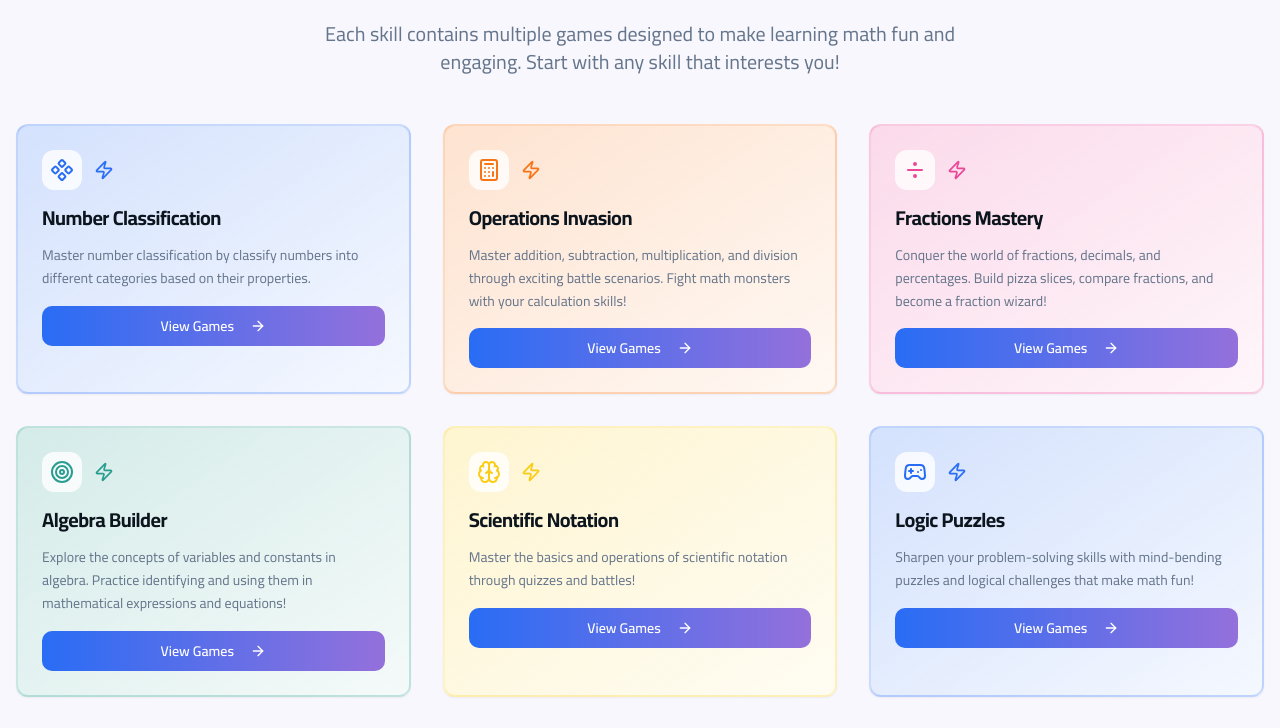
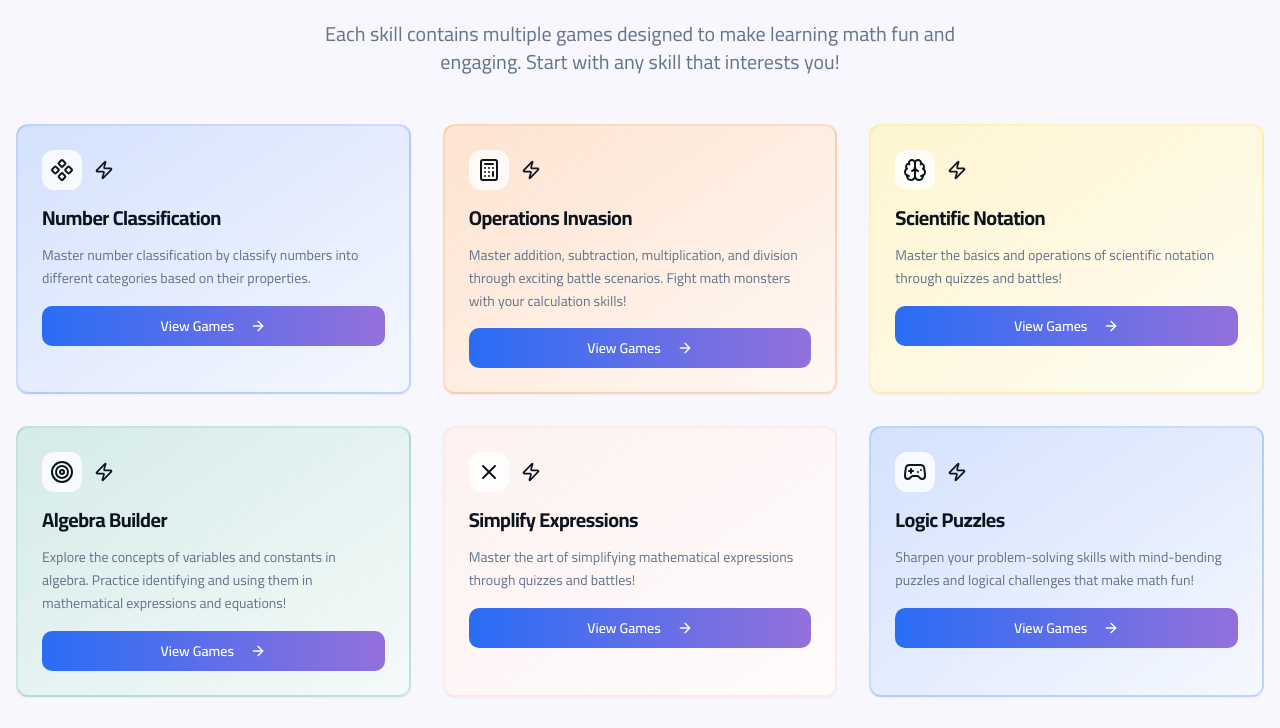
Before and after one commit to sanwaralkmali/math-skill-portal, a React (Vite) app: page / in a window 1280 px wide. Shown: the part 524-1252 px from the top of the page. Built offline with nearby package versions, Linux system fonts and the light colour scheme.

Commit message:
Adding new Skill {Simpilfy expressions

```diff
--- a/src/components/ui/skill-card.tsx
+++ b/src/components/ui/skill-card.tsx
@@ -1,23 +1,66 @@
 import { Link } from "react-router-dom";
 import { Button } from "@/components/ui/button";
-import { Card, CardContent, CardDescription, CardHeader, CardTitle } from "@/components/ui/card";
+import {
+  Card,
+  CardContent,
+  CardDescription,
+  CardHeader,
+  CardTitle,
+} from "@/components/ui/card";
 import { ArrowRight, Calculator, Zap } from "lucide-react";
 
 interface SkillCardProps {
   title: string;
   description: string;
   skillName: string;
-  color: "orange" | "pink" | "yellow" | "teal" | "primary" | "secondary";
+  color:
+    | "orange"
+    | "pink"
+    | "yellow"
+    | "teal"
+    | "primary"
+    | "secondary"
+    | "blue"
+    | "green"
+    | "red"
+    | "purple"
+    | "cyan"
+    | "lime"
+    | "amber"
+    | "indigo"
+    | "rose"
+    | "violet"
+    | "sky";
   icon?: React.ReactNode;
 }
 
 const colorClasses = {
-  orange: "from-game-orange/20 to-game-orange/5 border-game-orange/20 hover:border-game-orange/40",
+  orange:
+    "from-game-orange/20 to-game-orange/5 border-game-orange/20 hover:border-game-orange/40",
   pink: "from-game-pink/20 to-game-pink/5 border-game-pink/20 hover:border-game-pink/40",
-  yellow: "from-game-yellow/20 to-game-yellow/5 border-game-yellow/20 hover:border-game-yellow/40",
+  yellow:
+    "from-game-yellow/20 to-game-yellow/5 border-game-yellow/20 hover:border-game-yellow/40",
   teal: "from-game-teal/20 to-game-teal/5 border-game-teal/20 hover:border-game-teal/40",
-  primary: "from-primary/20 to-primary/5 border-primary/20 hover:border-primary/40",
-  secondary: "from-secondary/20 to-secondary/5 border-secondary/20 hover:border-secondary/40",
+  blue: "from-game-blue/20 to-game-blue/5 border-game-blue/20 hover:border-game-blue/40",
+  green:
+    "from-game-green/20 to-game-green/5 border-game-green/20 hover:border-game-green/40",
+  red: "from-game-red/20 to-game-red/5 border-game-red/20 hover:border-game-red/40",
+  purple:
+    "from-game-purple/20 to-game-purple/5 border-game-purple/20 hover:border-game-purple/40",
+  cyan: "from-game-cyan/20 to-game-cyan/5 border-game-cyan/20 hover:border-game-cyan/40",
+  lime: "from-game-lime/20 to-game-lime/5 border-game-lime/20 hover:border-game-lime/40",
+  amber:
+    "from-game-amber/20 to-game-amber/5 border-game-amber/20 hover:border-game-amber/40",
+  indigo:
+    "from-game-indigo/20 to-game-indigo/5 border-game-indigo/20 hover:border-game-indigo/40",
+  rose: "from-game-rose/20 to-game-rose/5 border-game-rose/20 hover:border-game-rose/40",
+  violet:
+    "from-game-violet/20 to-game-violet/5 border-game-violet/20 hover:border-game-violet/40",
+  sky: "from-game-sky/20 to-game-sky/5 border-game-sky/20 hover:border-game-sky/40",
+  primary:
+    "from-primary/20 to-primary/5 border-primary/20 hover:border-primary/40",
+  secondary:
+    "from-secondary/20 to-secondary/5 border-secondary/20 hover:border-secondary/40",
 };
 
 const iconClasses = {
@@ -25,19 +68,38 @@ const iconClasses = {
   pink: "text-game-pink",
   yellow: "text-game-yellow",
   teal: "text-game-teal",
+  blue: "text-game-blue",
+  green: "text-game-green",
+  red: "text-game-red",
+  purple: "text-game-purple",
+  cyan: "text-game-cyan",
+  lime: "text-game-lime",
+  amber: "text-game-amber",
+  indigo: "text-game-indigo",
+  rose: "text-game-rose",
+  violet: "text-game-violet",
+  sky: "text-game-sky",
   primary: "text-primary",
   secondary: "text-secondary",
 };
 
-export const SkillCard = ({ title, description, skillName, color, icon }: SkillCardProps) => {
+export const SkillCard = ({
+  title,
+  description,
+  skillName,
+  color,
+  icon,
+}: SkillCardProps) => {
   return (
-    <Card className={`group h-full transition-all duration-300 hover:shadow-xl hover:-translate-y-2 bg-gradient-to-br ${colorClasses[color]} border-2 cursor-pointer`}>
+    <Card
+      className={`group h-full transition-all duration-300 hover:shadow-xl hover:-translate-y-2 bg-gradient-to-br ${colorClasses[color]} border-2 cursor-pointer`}
+    >
       <CardHeader className="pb-3">
         <div className="flex items-center space-x-3 mb-2">
-          <div className={`p-2 rounded-lg bg-white/80 ${iconClasses[color]}`}>
+          <div className={`p-2 rounded-lg bg-white/80 text-foreground`}>
             {icon || <Calculator className="h-6 w-6" />}
           </div>
-          <Zap className={`h-5 w-5 ${iconClasses[color]} group-hover:animate-bounce`} />
+          <Zap className="h-5 w-5 text-foreground group-hover:animate-bounce" />
         </div>
         <CardTitle className="text-xl font-bold text-foreground group-hover:text-primary transition-colors">
           {title}
--- a/src/index.css
+++ b/src/index.css
@@ -47,6 +47,17 @@
     --game-pink: 330 81% 60%;
     --game-yellow: 48 96% 53%;
     --game-teal: 173 58% 39%;
+    --game-blue: 210 100% 85%;
+    --game-green: 140 70% 80%;
+    --game-red: 0 80% 85%;
+    --game-purple: 270 80% 88%;
+    --game-cyan: 190 80% 85%;
+    --game-lime: 90 80% 85%;
+    --game-amber: 45 100% 80%;
+    --game-indigo: 240 80% 85%;
+    --game-rose: 340 80% 88%;
+    --game-violet: 260 80% 88%;
+    --game-sky: 200 80% 88%;
 
     /* Gradients */
     --gradient-primary: linear-gradient(135deg, hsl(var(--primary)), hsl(var(--primary-glow)));
--- a/src/pages/Index.tsx
+++ b/src/pages/Index.tsx
@@ -1,56 +1,74 @@
-import { Component, Calculator, Divide, Target, Brain, Gamepad2, Trophy } from "lucide-react";
+import {
+  Component,
+  Calculator,
+  Divide,
+  X,
+  Target,
+  Brain,
+  Gamepad2,
+  Trophy,
+} from "lucide-react";
 import { SkillCard } from "@/components/ui/skill-card";
 
 const mathSkills = [
   {
     title: "Number Classification",
-    description: "Master number classification by classify numbers into different categories based on their properties.",
+    description:
+      "Master number classification by classify numbers into different categories based on their properties.",
     skillName: "classification-numbers",
     color: "primary" as const,
-    icon: <Component className="h-6 w-6" />
+    icon: <Component className="h-6 w-6" />,
   },
   {
     title: "Operations Invasion",
-    description: "Master addition, subtraction, multiplication, and division through exciting battle scenarios. Fight math monsters with your calculation skills!",
+    description:
+      "Master addition, subtraction, multiplication, and division through exciting battle scenarios. Fight math monsters with your calculation skills!",
     skillName: "operations-invasion",
     color: "orange" as const,
-    icon: <Calculator className="h-6 w-6" />
-  },
-  {
-    title: "Fractions Mastery",
-    description: "Conquer the world of fractions, decimals, and percentages. Build pizza slices, compare fractions, and become a fraction wizard!",
-    skillName: "fractions-mastery",
-    color: "pink" as const,
-    icon: <Divide className="h-6 w-6" />
-  },
-  {
-    title: "Algebra Builder",
-    description: "Explore the concepts of variables and constants in algebra. Practice identifying and using them in mathematical expressions and equations!",
-    skillName: "algebra-builder",
-    color: "teal" as const,
-    icon: <Target className="h-6 w-6" />
+    icon: <Calculator className="h-6 w-6" />,
   },
   {
     title: "Scientific Notation",
-    description: "Master the basics and operations of scientific notation through quizzes and battles!",
+    description:
+      "Master the basics and operations of scientific notation through quizzes and battles!",
     skillName: "scientific-notation",
     color: "yellow" as const,
-    icon: <Brain className="h-6 w-6" />
+    icon: <Brain className="h-6 w-6" />,
+  },
+
+  {
+    title: "Algebra Builder",
+    description:
+      "Explore the concepts of variables and constants in algebra. Practice identifying and using them in mathematical expressions and equations!",
+    skillName: "algebra-builder",
+    color: "teal" as const,
+    icon: <Target className="h-6 w-6" />,
   },
   {
+    title: "Simplify Expressions",
+    description:
+      "Master the art of simplifying mathematical expressions through quizzes and battles!",
+    skillName: "simplify-expressions",
+    color: "red" as const,
+    icon: <X className="h-6 w-6" />,
+  },
+
+  {
     title: "Logic Puzzles",
-    description: "Sharpen your problem-solving skills with mind-bending puzzles and logical challenges that make math fun!",
+    description:
+      "Sharpen your problem-solving skills with mind-bending puzzles and logical challenges that make math fun!",
     skillName: "logic-puzzles",
     color: "primary" as const,
-    icon: <Gamepad2 className="h-6 w-6" />
+    icon: <Gamepad2 className="h-6 w-6" />,
   },
   {
     title: "Math Olympics",
-    description: "Compete in mathematical challenges across all skill levels. From basic arithmetic to advanced problem solving!",
+    description:
+      "Compete in mathematical challenges across all skill levels. From basic arithmetic to advanced problem solving!",
     skillName: "math-olympics",
     color: "secondary" as const,
-    icon: <Trophy className="h-6 w-6" />
-  }
+    icon: <Trophy className="h-6 w-6" />,
+  },
 ];
 
 const Index = () => {
@@ -68,9 +86,15 @@ const Index = () => {
               Choose your skill and embark on an educational adventure!
             </p>
             <div className="flex flex-wrap justify-center gap-4 text-white/80">
-              <span className="bg-white/20 px-4 py-2 rounded-full">✨ Interactive Learning</span>
-              <span className="bg-white/20 px-4 py-2 rounded-full">🎯 Skill-Based Progression</span>
-              <span className="bg-white/20 px-4 py-2 rounded-full">🏆 Achievement System</span>
+              <span className="bg-white/20 px-4 py-2 rounded-full">
+                ✨ Interactive Learning
+              </span>
+              <span className="bg-white/20 px-4 py-2 rounded-full">
+                🎯 Skill-Based Progression
+              </span>
+              <span className="bg-white/20 px-4 py-2 rounded-full">
+                🏆 Achievement System
+              </span>
             </div>
           </div>
         </div>
@@ -83,8 +107,8 @@ const Index = () => {
             Choose Your Math Adventure
           </h2>
           <p className="text-xl text-muted-foreground max-w-2xl mx-auto">
-            Each skill contains multiple games designed to make learning math fun and engaging.
-            Start with any skill that interests you!
+            Each skill contains multiple games designed to make learning math
+            fun and engaging. Start with any skill that interests you!
           </p>
         </div>
 
@@ -105,9 +129,7 @@ const Index = () => {
       {/* Footer */}
       <footer className="bg-muted py-8 mt-16">
         <div className="container mx-auto px-4 text-center">
-          <p className="text-muted-foreground">
-            🎓 Learn • 🎮 Play • 🚀 Excel
-          </p>
+          <p className="text-muted-foreground">🎓 Learn • 🎮 Play • 🚀 Excel</p>
         </div>
       </footer>
     </div>
--- a/tailwind.config.ts
+++ b/tailwind.config.ts
@@ -69,7 +69,18 @@ export default {
 					orange: 'hsl(var(--game-orange))',
 					pink: 'hsl(var(--game-pink))',
 					yellow: 'hsl(var(--game-yellow))',
-					teal: 'hsl(var(--game-teal))'
+					teal: 'hsl(var(--game-teal))',
+					blue: 'hsl(var(--game-blue))',
+					green: 'hsl(var(--game-green))',
+					red: 'hsl(var(--game-red))',
+					purple: 'hsl(var(--game-purple))',
+					cyan: 'hsl(var(--game-cyan))',
+					lime: 'hsl(var(--game-lime))',
+					amber: 'hsl(var(--game-amber))',
+					indigo: 'hsl(var(--game-indigo))',
+					rose: 'hsl(var(--game-rose))',
+					violet: 'hsl(var(--game-violet))',
+					sky: 'hsl(var(--game-sky))',
 				}
 			},
 			borderRadius: {
```
Also changed, not shown: public/data/algebra-builder.json (+8 -8 lines), public/data/classification-numbers.json (+6 -6 lines), public/data/fractions-mastery.json (deleted, +0 -25 lines), public/data/operations-invasion.json (+6 -6 lines), public/data/rational-conversion.json (+8 -8 lines), public/data/scientific-notation.json (+8 -8 lines), public/data/simplify-expressions.json (added, +25 -0 lines), 1 other file (tests, documents, lock files or other folders).
